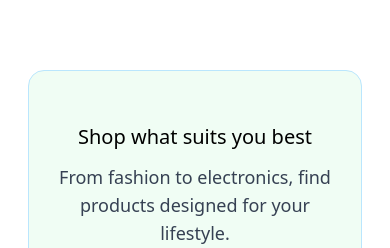
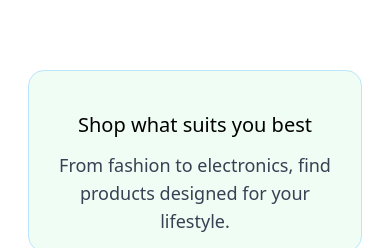
Before and after one commit to Mo0Hamdy/e-commerce, a Next.js app: page / in a window 390 px wide. Shown: the part 596-844 px from the top of the page. Built offline with nearby package versions, Linux system fonts and the light colour scheme; no server answers; some icons are missing.

Commit message:
update cart padding in small screens

```diff
--- a/components/Card.jsx
+++ b/components/Card.jsx
@@ -35,7 +35,7 @@ const cards = data.map((element) => {
   return (
     <div
       key={element.index}
-      className="rounded-2xl flex flex-col items-center lg:items-start lg:flex-row text-gray-700 p-7 mx-5 md:mx-0 lg:px-3"
+      className="rounded-2xl flex flex-col items-center lg:items-start lg:flex-row text-gray-700 p-4 lg:p-7 mx-5 md:mx-0 lg:px-3"
       style={{
         backgroundColor: element.color,
         border: `1px solid ${element.border}`,
```
